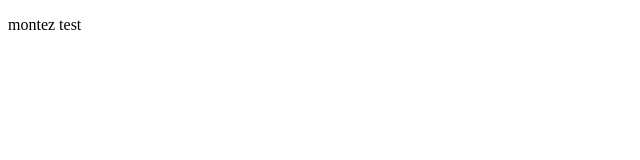
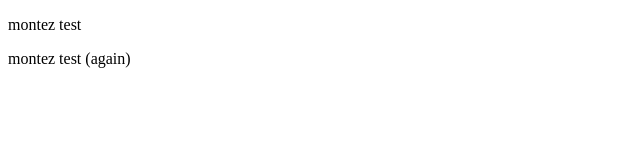
Before and after one commit to Ryanshort221/Conflict-Practice, a plain HTML site: page index.html in a window 1280 px wide. Shown: the whole page, without its empty margins (0-640 px from the left). Drawn offline with Linux system fonts and the light colour scheme.

Commit message:
added 2nd p tag

```diff
--- a/index.html
+++ b/index.html
@@ -8,5 +8,6 @@
 </head>
 <body>
     <p>montez test</p>
+    <p>montez test (again)</p>
 </body>
 </html>
```
